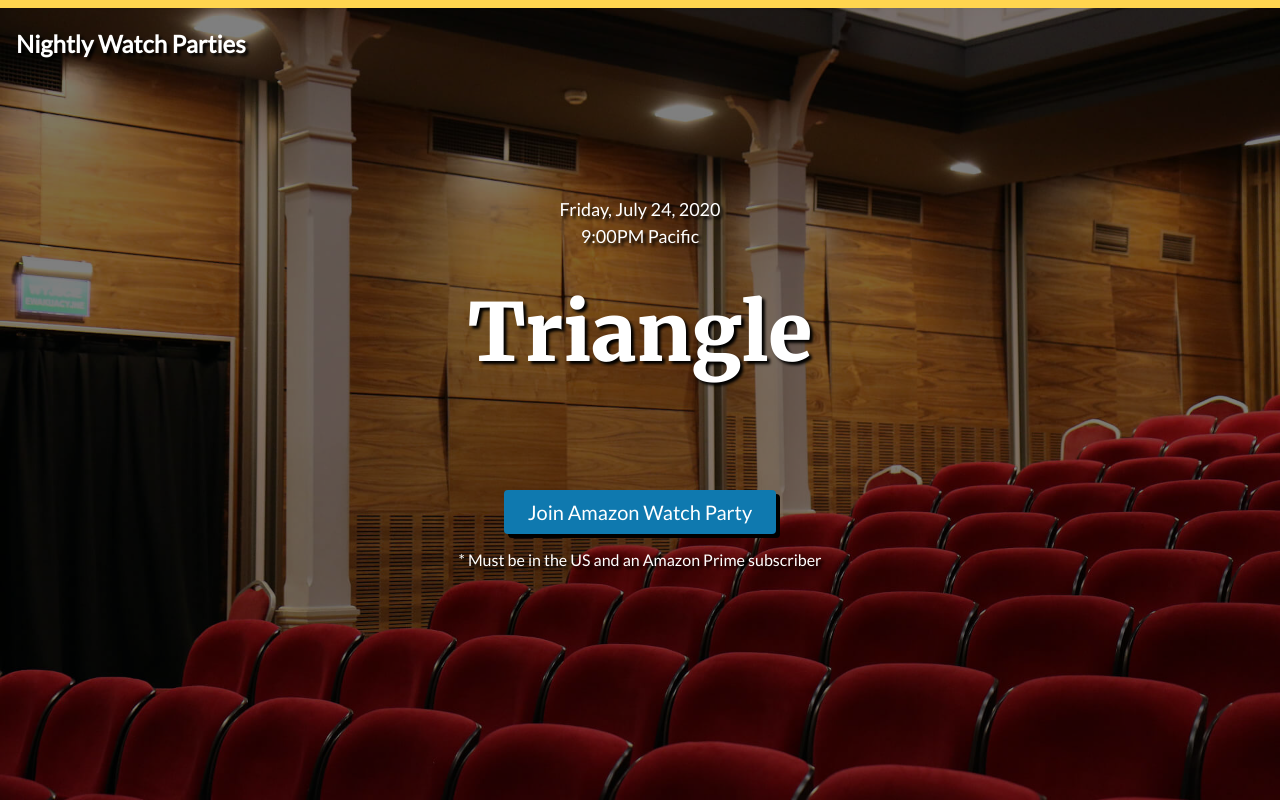
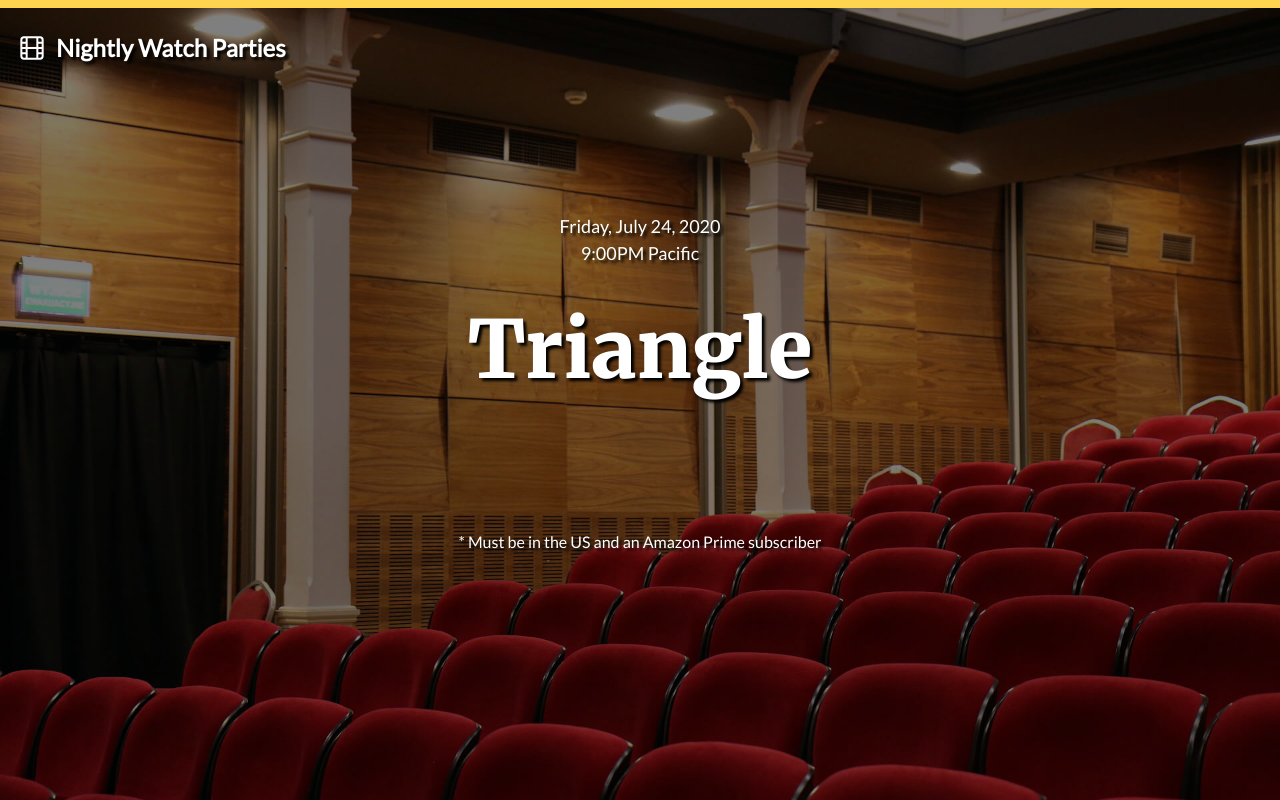
Before and after one commit to peruvianidol/nightly-watch-parties, a plain HTML site: page index.html in a window 1280 px wide. Drawn offline with Linux system fonts and the light colour scheme.

Commit message:
Add logo

```diff
--- a/index.html
+++ b/index.html
@@ -37,6 +37,8 @@
 
       header {
         padding: 2rem 1rem;
+        display: flex;
+        align-items: center;
       }
 
       main {
@@ -115,6 +117,13 @@
         display: none;
       }
 
+      .logo {
+        fill: white;
+        width: 32px;
+        height: 32px;
+        margin-right: .5rem;
+      }
+
       @media (min-width: 600px) {
         h2 {
           font-size: 5rem;
@@ -127,6 +136,7 @@
     <main>
 
       <header>
+        <svg viewBox="0 0 44 44" xmlns="http://www.w3.org/2000/svg" fill-rule="evenodd" clip-rule="evenodd" stroke-linejoin="round" stroke-miterlimit="2" class="logo"><path d="M38.042 11A5.044 5.044 0 0033 5.958H11A5.044 5.044 0 005.958 11v22A5.044 5.044 0 0011 38.042h22A5.044 5.044 0 0038.042 33V11zm-24.75 24.292v-4.584H8.708V33A2.293 2.293 0 0011 35.292h2.292zm2.75-11.917v11.917h11.916V23.375H16.042zm14.666 11.917H33A2.293 2.293 0 0035.292 33v-2.292h-4.584v4.584zm0-11.917v4.583h4.584v-4.583h-4.584zm-17.416 0H8.708v4.583h4.584v-4.583zm-4.584-7.333v4.583h4.584v-4.583H8.708zm7.334-7.334v11.917h11.916V8.708H16.042zm19.25 11.917v-4.583h-4.584v4.583h4.584zM30.708 8.708v4.584h4.584V11A2.293 2.293 0 0033 8.708h-2.292zm-22 4.584h4.584V8.708H11A2.293 2.293 0 008.708 11v2.292z"/></svg>
         <h1>Nightly Watch Parties</h1>
       </header>
 
@@ -137,13 +147,13 @@
       </section>
 
       <div class="amazon">
-        <a href="" class="button">Join Amazon Watch Party</a>
+        <a href="" class="button is-hidden">Join Amazon Watch Party</a>
 
         <p>* Must be in the US and an Amazon Prime subscriber
       </div>
 
       <div class="netflix">
-        <a href="" class="button">Join Netflix Party</a>
+        <a href="" class="button is-hidden">Join Netflix Party</a>
 
         <p>* Requires <a href="https://www.netflixparty.com/">Netflix Party</a> Chrome extension
       </div>
```
Also changed, not shown: logo.svg (added), 1 other file.
